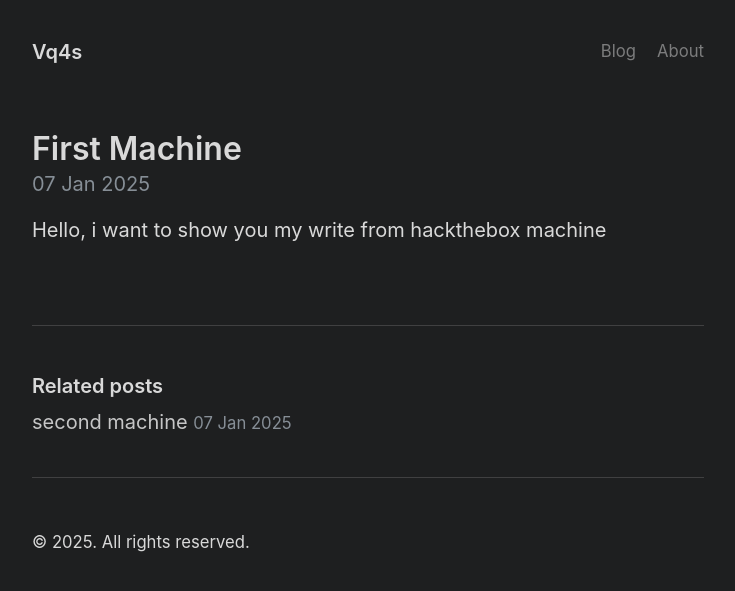
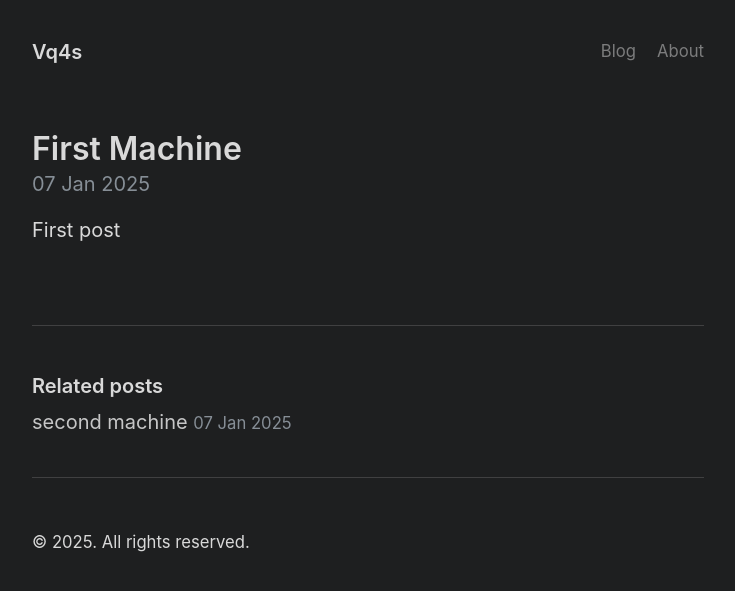
Before and after one commit to vq4s/vq4s.github.io, a Jekyll site: the page built from _posts/2025-01-07-first-machine.md, in a window 1280 px wide. Shown: the top 591 px of the page, without its empty margins (272-1007 px from the left). Built offline with Jekyll 4.4.1, drawn with Linux system fonts in a browser that asks for light colours.

Commit message:
Update 2025-01-07-first-machine.md

```diff
--- a/_posts/2025-01-07-first-machine.md
+++ b/_posts/2025-01-07-first-machine.md
@@ -3,4 +3,4 @@ layout: post
 title: First Machine
 ---
 
-Hello, i want to show you my write from hackthebox machine
+First post
```
